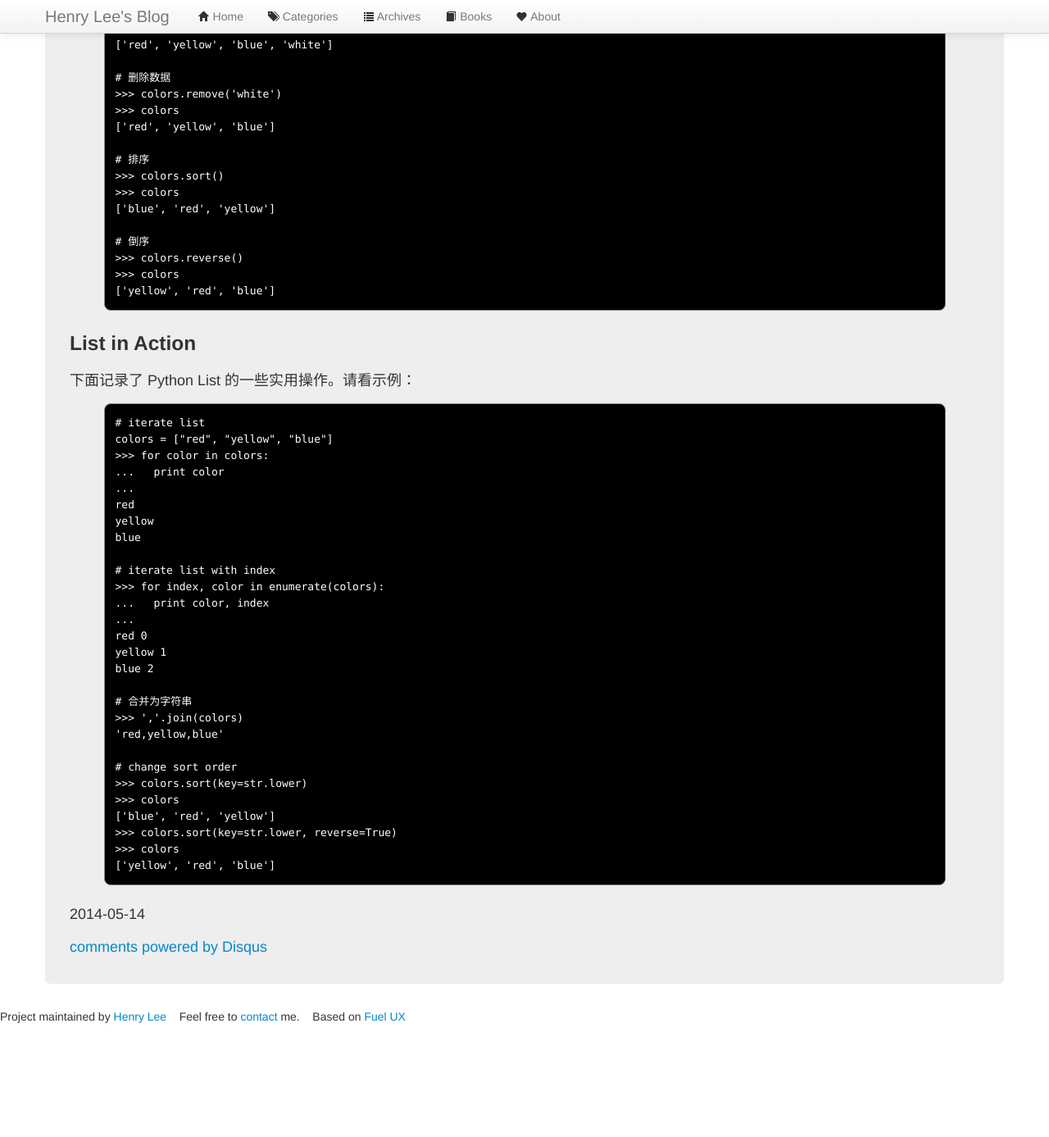
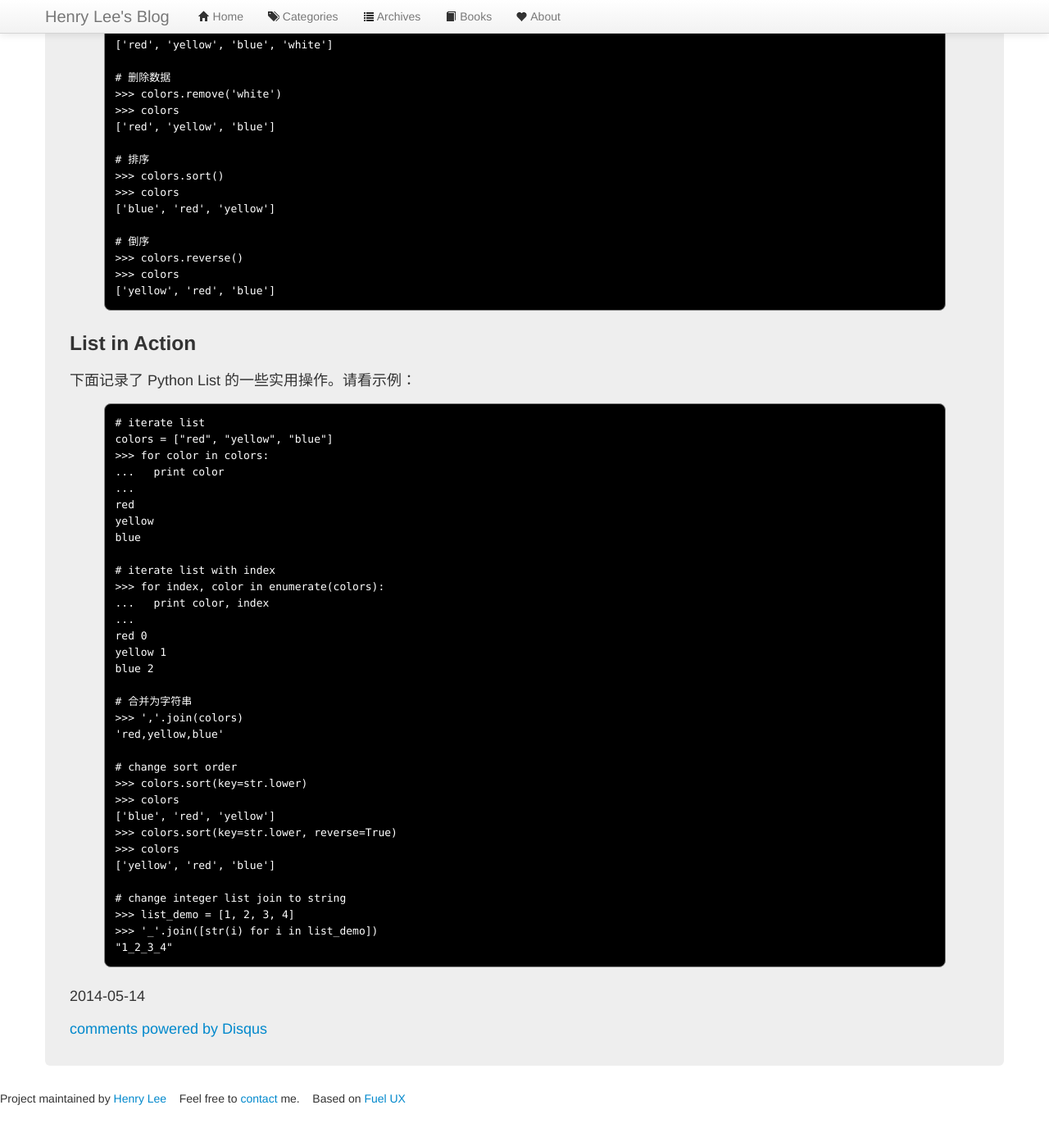
Before and after one commit to manageyp/manageyp.github.com, a Jekyll site: the page built from _posts/2014-05-14-introducing-python-lists.html, in a window 1280 px wide and 1400 px high, scrolled down 1703 px. Shown: the top 1387 px of the window at 82% size. Built offline with Jekyll 4.4.1, drawn with Linux system fonts in a browser that asks for light colours; nearby versions of some CDN libraries; comment, search, counter and statistics services are not loaded; before the commit the page ends 3003 px from its top, so only the background shows below that.

Commit message:
[Change] python list, dict tips

```diff
--- a/_posts/2014-05-14-introducing-python-lists.html
+++ b/_posts/2014-05-14-introducing-python-lists.html
@@ -137,4 +137,9 @@ blue 2
 >>> colors.sort(key=str.lower, reverse=True)
 >>> colors
 ['yellow', 'red', 'blue']
+
+# change integer list join to string
+>>> list_demo = [1, 2, 3, 4]
+>>> '_'.join([str(i) for i in list_demo])
+"1_2_3_4"
 </pre>
```
Also changed, not shown: _posts/2014-05-16-introducing-python-Dictionaries.html (+10 -2 lines).
